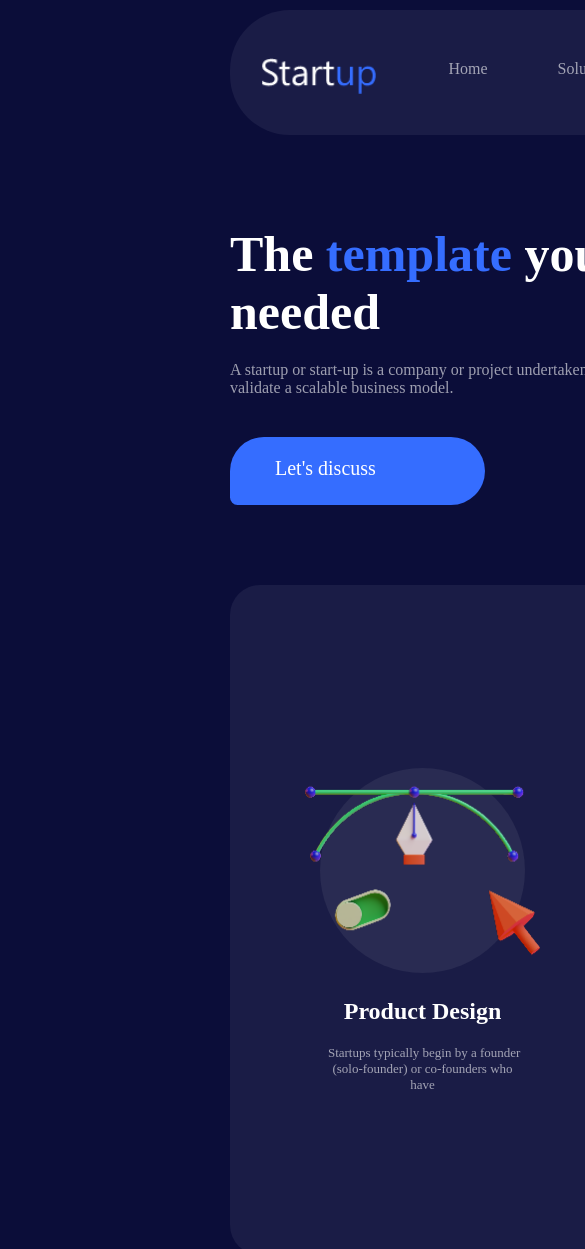
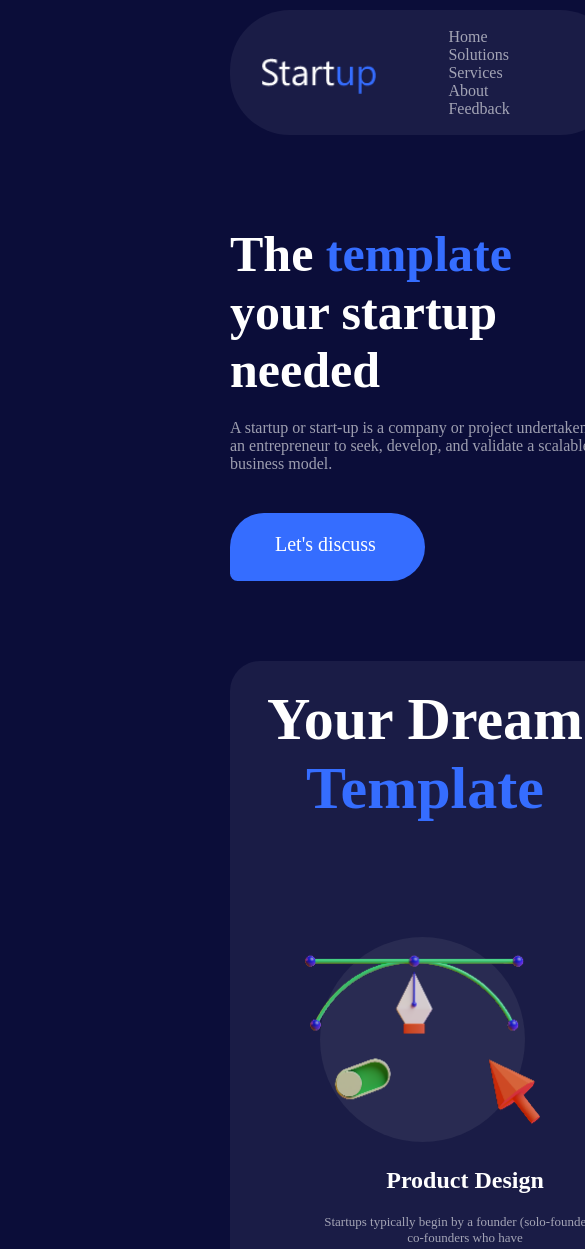
Before and after one commit to Tebea8/startup-template, a plain HTML site: page index.html in a window 390 px wide. Shown: the part 20-1269 px from the top of the page, 585 px wide, since content can reach past the window. Drawn offline with Linux system fonts and the light colour scheme.

Commit message:
with mobile version

```diff
--- a/index.html
+++ b/index.html
@@ -36,9 +36,11 @@
                     <div class="background">
                     <img class="img1" src="img/Saly-27.png" alt="first">
                     </div>
+                    <div class="text">
+                        <h2>Product Design</h2>
+                    <p>&#160;Startups typically begin by a founder (solo-founder) or co-founders who have </p>
+                    </div>
 
-                    <h2>Product Design</h2>
-                    <p>&#160;Startups typically begin by a founder (solo-founder) or co-founders who have </p>
                 </div>
                 <div class="box31">
                     <div class="background">
--- a/style/style.css
+++ b/style/style.css
@@ -13,7 +13,8 @@ body{
 .head{
     background-color: #1A1C46;
     height: 125px;
-    width: 900px;
+    width: 100%;
+    max-width: 900px;
     border-radius: 60px;
     margin-left: 230px;
     margin-top: 30px;
@@ -46,7 +47,8 @@ body{
 }
 
 .box2{
-    width: 650px;
+    width: 100%;
+    max-width: 650px;
     height: auto;
     padding-left: 230px;
     padding-top: 90px;
@@ -67,7 +69,8 @@ h1{
 }
 .box2 .DiscussButton{
 
-    width: 210px;
+    width: 150px;
+    max-width: 210px;
     background-color: #356DFF ;
     margin-top: 40px;
     border-radius: 45px 45px 45px 10px;
@@ -80,7 +83,8 @@ h1{
 }
 .box3{
     height: 670px;
-    width: 1010px;
+    width: 100%;
+    max-width: 1010px;
     background-color: #1A1C46;
     border-radius: 30px;
     margin-top: 80px;
@@ -91,19 +95,22 @@ h1{
     color: #fff;
     padding-left: 390px;
     padding-top: 35px;
+    font-size: 60px;
 }
 .box3 h1 span{
     color: #356DFF;
 }
 .three{
-    width: 705px;
+    width: 100%;
+    max-width: 705px;
     display: flex;
 
 }
 .three .box31{
     padding-left: 60px;
     padding-top: 90px;
-    width: 290px;
+    width: 100%;
+    max-width: 290px;
     margin-left: 30px;
 
 
@@ -112,7 +119,8 @@ h1{
 .background{
     background-color: #d3d3d114;
     height: 205px;
-    width: 205px;
+    width: 100%;
+    max-width: 205px;
     border-radius: 50%;
     display: flex;
     justify-content: center;
@@ -147,3 +155,23 @@ h1{
     font-size: 13px;
     text-align: center;
 }
+
+@media only screen  and ( max-width:600px){
+    .three{
+        width: 875px;
+        display: block;
+
+    }
+    .box3 h1{
+        padding: 24px;
+    }
+    .box3{
+        height: auto;
+    }
+    .HeadText ul{
+        display: block;
+        padding-top: 18px;
+
+    }
+
+}
```
